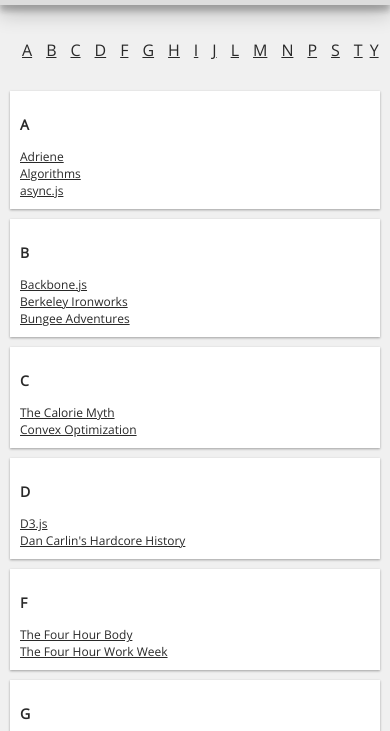
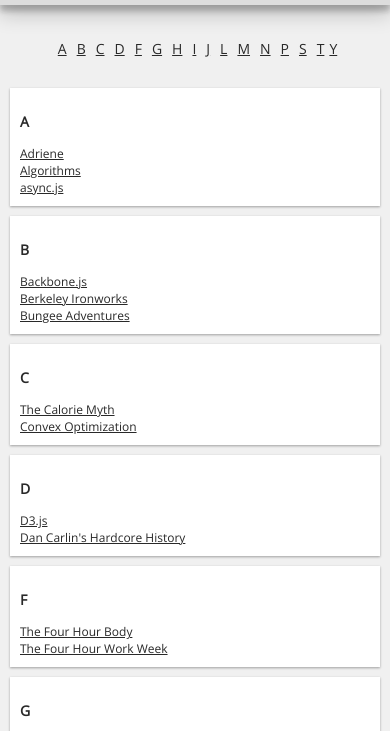
Before and after one commit to timmysiauw/timmysiauw.github.io, a plain HTML site: page interests.html in a window 390 px wide. Shown: the part 41-772 px from the top of the page. Drawn offline with nearby package versions, Linux system fonts and the light colour scheme.

Commit message:
mobile first stuff for intersts

```diff
--- a/interests.html
+++ b/interests.html
@@ -63,8 +63,8 @@
             }
 
             #shortcuts a {
-                margin: 0px 7px;
-                font-size: 16px;
+                margin: 0px 5px;
+                font-size: 14px;
             }
 
             .col-4 {
```
